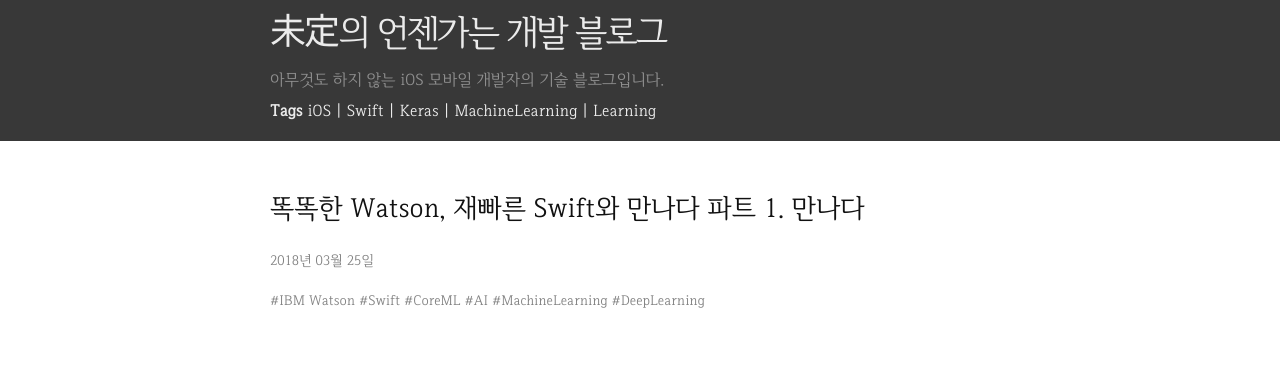
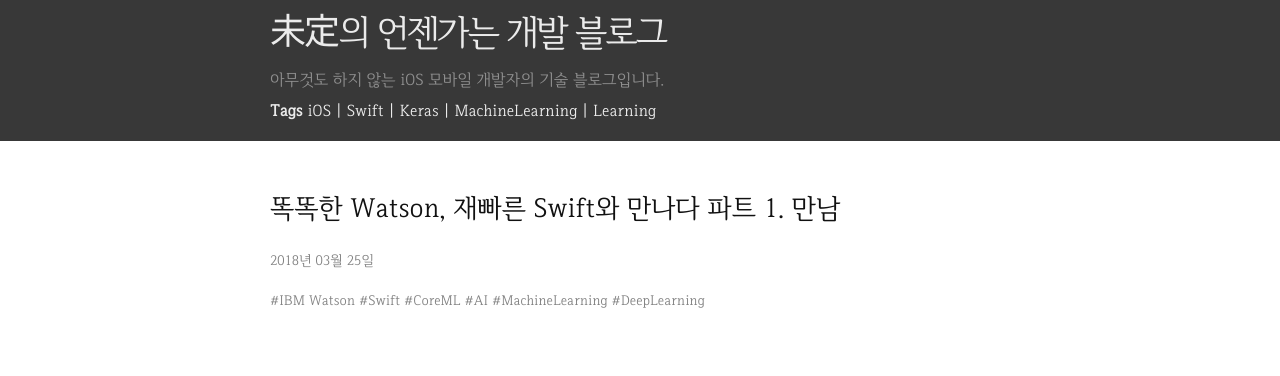
Before and after one commit to MijeongJeon/mijeongjeon.github.io, a Jekyll site: the page built from _posts/2018-03-30-SwiftMeetsWatson1.md, in a window 1280 px wide and 900 px high. Shown: the top 376 px of the window. Built offline with Jekyll 4.4.1, drawn with Linux system fonts in a browser that asks for light colours; comment, search, counter and statistics services are not loaded.

```diff
--- a/CNAME
+++ /dev/null
@@ -1 +0,0 @@
-blog.mijeong.io
--- a/_posts/2018-03-30-SwiftMeetsWatson1.md
+++ b/_posts/2018-03-30-SwiftMeetsWatson1.md
@@ -1,6 +1,6 @@
 ---
 layout: post
-title: 똑똑한 Watson, 재빠른 Swift와 만나다 파트 1. 만나다
+title: 똑똑한 Watson, 재빠른 Swift와 만나다 파트 1. 만남
 tag: [IBM Watson, Swift, CoreML, AI, MachineLearning, DeepLearning]
 date:  2018-03-25 18:52:09 +0900
 categories: jekyll update
```
